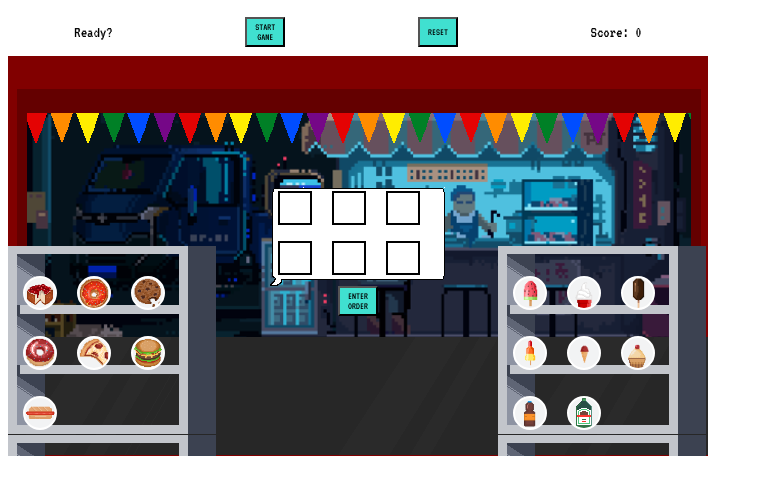
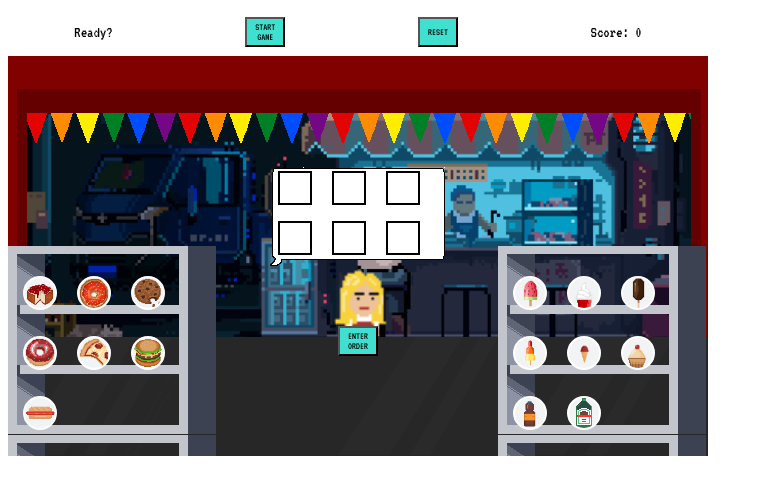
Before and after one commit to querien/RestaurantGame, a plain HTML site: page index.html in a window 1280 px wide. Shown: the whole page, without its empty margins (0-763 px from the left). Drawn offline with Linux system fonts and the light colour scheme.

Commit message:
added customer

```diff
--- a/index.html
+++ b/index.html
@@ -19,9 +19,10 @@
 </header>
 
 
-
 <section class = "canvas">
 <div class="upper-bar">
+
+    <div class= customer></div>
     <div class = "orderZone">
         <p class = "randomItem" ></p>
         <p class = "randomItem" ></p>
--- a/style.css
+++ b/style.css
@@ -32,15 +32,23 @@
 
 .upper-bar {
   display: flex;
-  flex-direction: row;
+  flex-direction: column-reverse;
   justify-content: flex-end;
+  align-items: center;
+}
+
+.customer {
+  margin: 0;
+  height: 70px;
+  width: 60px;
+  background-image: url(./Pictures/Woman.png);
+  background-size: cover;
 }
 
 .orderZone {
   background-image: url(./Pictures/Order\ 2.png);
   height: 100px;
   width: 180px;
-  margin: 70px auto;
   display: flex;
   flex-direction: row;
   flex-wrap: wrap;
@@ -53,7 +61,7 @@
 }
 
 .lower-bar {
-  height: 100px;
+  height: 120px;
   display: flex;
   flex-direction: row;
   justify-content: space-between;
@@ -63,7 +71,7 @@
 .dropZone {
   width: 180px;
   height: 100px;
-  margin: 20px 10px;
+  margin: 0 10px;
   display: flex;
   flex-direction: row;
   flex-wrap: wrap;
```
Also changed, not shown: Pictures/Business man.png (added), Pictures/Man.png (added), Pictures/Woman.png (added).
